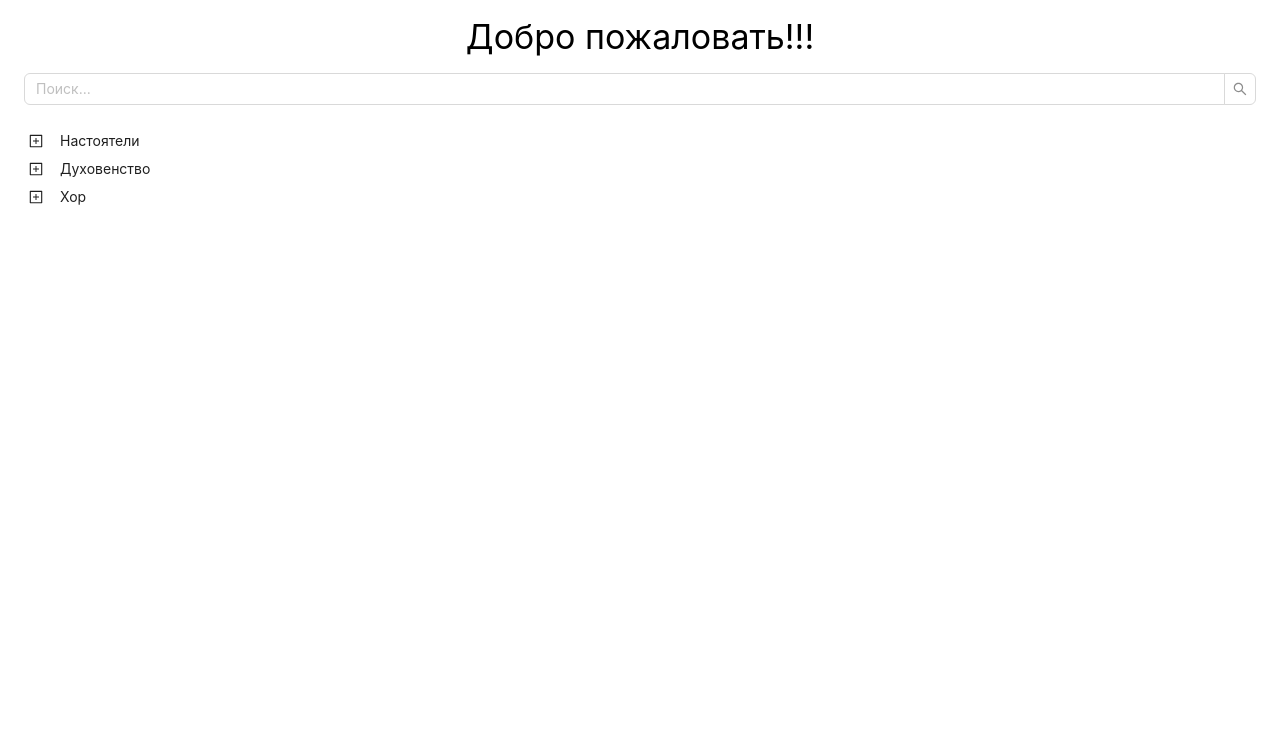
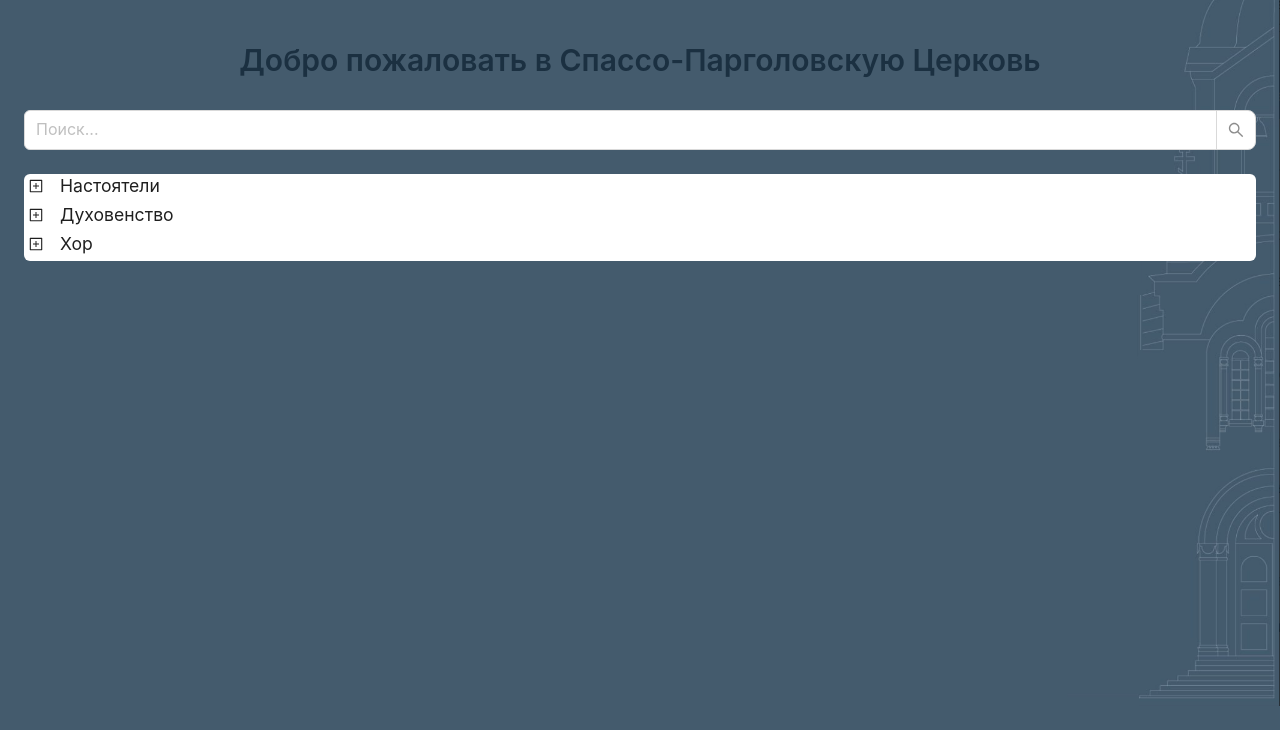
Before and after one commit to alyonalena/take_me_to_church, a React (Create React App) app: page / in a window 1280 px wide. Shown: the top 730 px of the page. Built offline with nearby package versions, Linux system fonts and the light colour scheme.

Commit message:
Update App.js

```diff
--- a/src/App.js
+++ b/src/App.js
@@ -1,10 +1,11 @@
 import './App.css'
-import { ConfigProvider, Input, Tree, Modal, Typography, Flex } from 'antd'
+import { Input, Tree, Modal, Typography, Flex } from 'antd'
 import { useState, useMemo, useRef } from 'react'
 
 import Keyboard from "react-simple-keyboard"
 import "react-simple-keyboard/build/css/index.css"
 import Img from '../src/img/image.jpg'
+import BackgroundImg from '../src/img/background.jpg'
 
 const getParentKey = (key, tree) => {
   let parentKey
@@ -124,12 +125,13 @@ function App() {
       const loop = (data) =>
         data.map((item) => {
           const strTitle = item.title
+          let title
           const strTitleLower = item.title.toLowerCase()
           const index = strTitleLower.indexOf(searchValue.toLowerCase())
           const beforeStr = strTitle.substring(0, index)
           const afterStr = strTitle.slice(index + searchValue.length)
           const value = strTitle.substring(index, index + searchValue.length)
-          const title =
+          title =
             index > -1 ? (
               <span key={item.key}>
                 {beforeStr}
@@ -139,6 +141,12 @@ function App() {
             ) : (
               <span key={item.key}>{strTitle}</span>
             )
+          if (item.children) {
+            title = (
+              <span style={{ fontSize: '1.1rem' }}>{title}</span>
+            )
+          }
+
           if (item.children) {
             return { title, key: item.key, children: loop(item.children) }
           }
@@ -194,22 +202,14 @@ function App() {
 
   const text = "Lorem ipsum dolor sit amet, consectetur adipiscing elit, sed do eiusmod tempor incididunt ut labore et dolore magna aliqua.\r\nUt enim ad minim veniam, quis nostrud exercitation ullamco laboris nisi ut aliquip ex ea commodo consequat.\r\nDuis aute irure dolor in reprehenderit in voluptate velit esse cillum dolore eu fugiat nulla pariatur. Excepteur sint occaecat cupidatat non proident, sunt in culpa qui officia deserunt mollit anim id est laborum.".split('\r\n')
   return (
-      <ConfigProvider
-          theme={{
-            token: {
-                "colorPrimary": "#2a1645",
-                "colorInfo": "#2a1645",
-                "": ""
-              }
-          }}
-      >
-          <div className="App-content">
+        <div className="App-content" style={{ backgroundImage: `url(${BackgroundImg})`, backgroundSize: 'cover', backgroundPosition: 'right', backgroundRepeat: 'no-repeat' }}>
             <header className="App-header">
-                  Добро пожаловать!!!
+              <Typography.Title level={2} style={{ color: '#1B3041'}}><span/>Добро пожаловать в Спассо-Парголовскую Церковь</Typography.Title>
             </header>
             <div className="App-main">
                 <div className="Search-bar">
                     <Input.Search
+                      size='large'
                       value={searchValue}
                       placeholder="Поиск..."
                       allowClear={true}
@@ -219,6 +219,7 @@ function App() {
                 </div>
                 <div className="Tree-wrapper">
                     <Tree
+                        style={{backgroundColor: 'rgba(255, 255, 255, 0)'}}
                         showLine
                         onExpand={onExpand}
                         expandedKeys={expandedKeys}
@@ -230,7 +231,7 @@ function App() {
             </div>
             <Modal
                 title=""
-                  visible={isModalVisible} // Use 'open' instead of 'visible' in Ant Design v5+
+                open={isModalVisible}
                 onOk={handleOk}
                 okText="Закрыть"
                 onCancel={handleCancel}
@@ -247,9 +248,9 @@ function App() {
                       }}
                   />
                   <Flex vertical justify="start" style={{ padding: 20 }}>
-                    <Typography.Title level={2}>Фамилия Имя Отчество</Typography.Title>
-                    <Typography.Text secondary> 1897 - 1945</Typography.Text>
-                    <Typography.Title level={4}>Должность</Typography.Title>
+                      <Typography.Title level={2} style={{ color: '#1B3041'}}>Фамилия Имя Отчество</Typography.Title>
+                      <Typography.Text secondary style={{ color: '#1B3041'}}> 1897 - 1945</Typography.Text>
+                      <Typography.Title level={4} style={{ color: '#1B3041'}}>Должность</Typography.Title>
                   </Flex>
               </Flex>
               <p>{text.map(t => <p>&nbsp;&nbsp;&nbsp;&nbsp;&nbsp;{t}</p>)}</p>
@@ -264,7 +265,6 @@ function App() {
                 />
             </div>
         </div>
-      </ConfigProvider>
     )
 }
 
```
Lines whose indentation alone changed are shown as unchanged.
